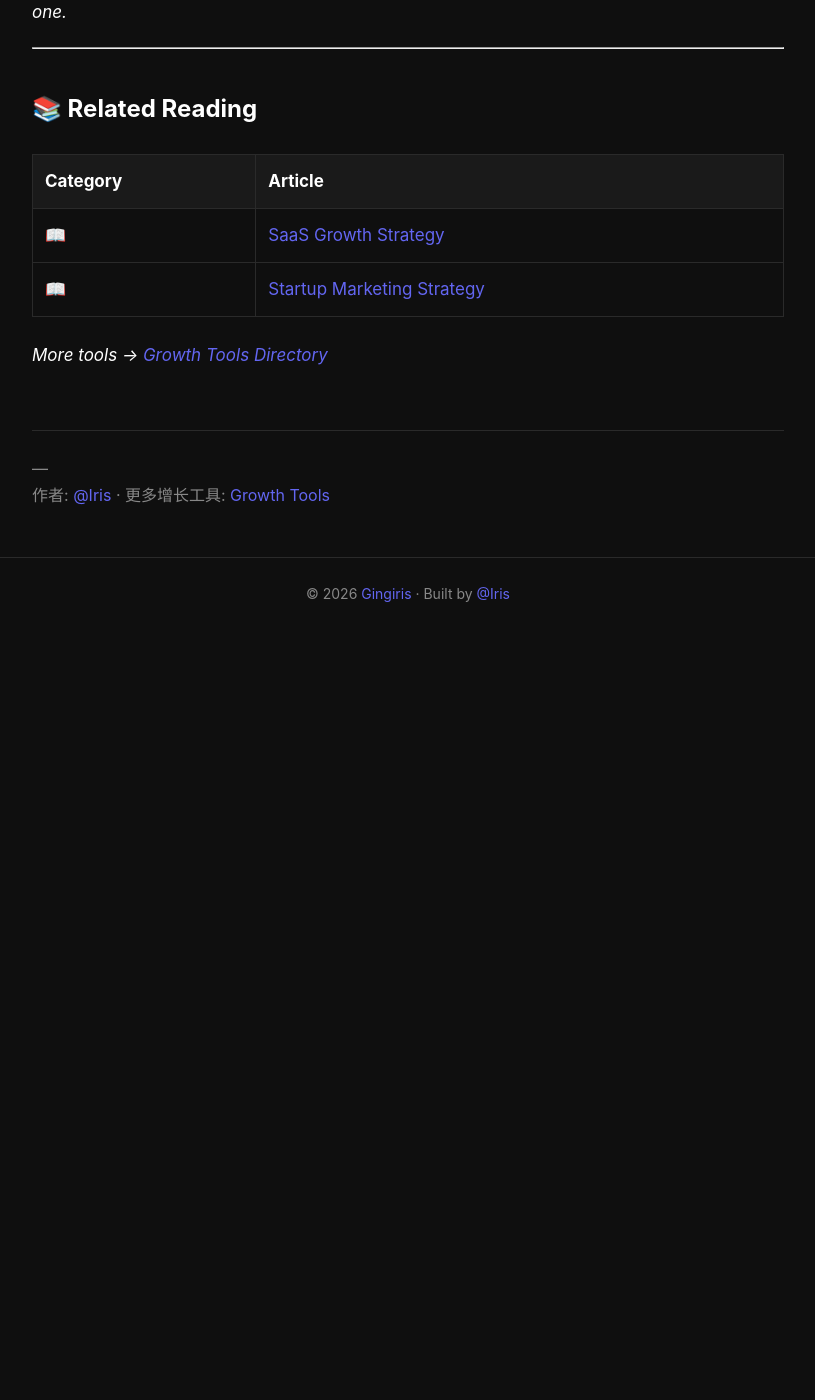
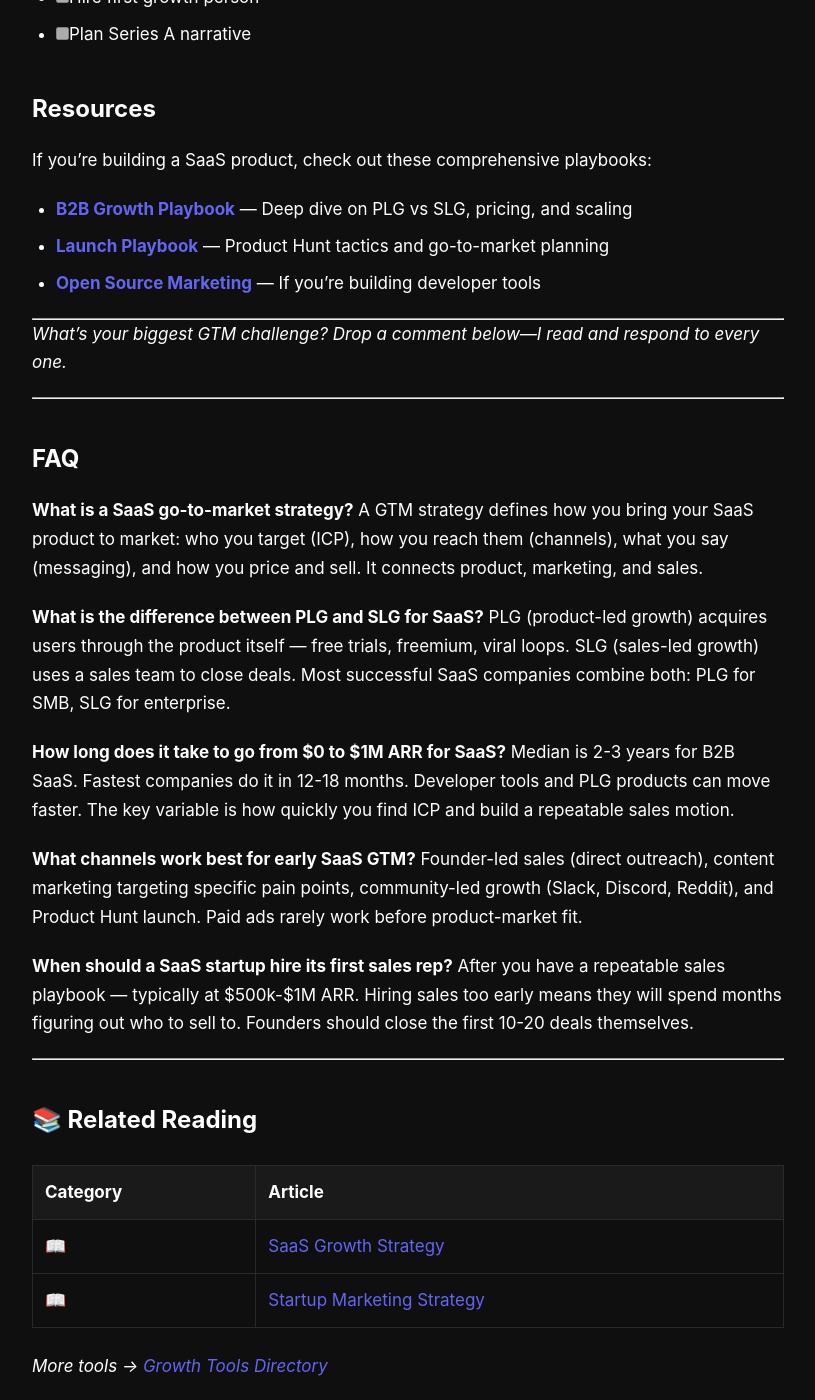
Before and after one commit to Gingiris/growth-tools, a Jekyll site: the page built from _posts/2026-03-27-saas-gotomarket-strategy-the-complete-framework-from-0-to-10m-arr.md, in a window 1280 px wide and 1400 px high, scrolled down 7779 px. Shown: the whole window, without its empty margins (232-1047 px from the left). Built offline with Jekyll 4.4.1, drawn with Linux system fonts in a browser that asks for light colours; before the commit the page ends 8409 px from its top, so only the background shows below that; some of the changed text lies outside the part shown.

Commit message:
seo: add FAQ section and frontmatter schema to 2026-03-27-saas-gotomarket-strategy-the-complete-framework-from-0-to-10m-arr.md

```diff
--- a/_posts/2026-03-27-saas-gotomarket-strategy-the-complete-framework-from-0-to-10m-arr.md
+++ b/_posts/2026-03-27-saas-gotomarket-strategy-the-complete-framework-from-0-to-10m-arr.md
@@ -5,7 +5,29 @@ date: 2026-03-27
 canonical_url: https://gingiris.github.io/growth-tools/blog/2026/03/saas-gotomarket-strategy-the-complete-framework-from-0-to-10m-arr/
 image: "https://gingiris.github.io/growth-tools/assets/images/blog-saas-gtm.jpg"
 description: "The complete SaaS go-to-market framework from $0 to $10M ARR. ICP definition, pricing, distribution channels, and growth loops from real experience."
+faq:
+  - q: "What is a SaaS go-to-market strategy?"
+    a: "A GTM strategy defines how you bring your SaaS product to market: who you target (ICP), how you reach them (channels), what you say (messaging), and how you price and sell. It connects product, marketing, and sales."
+  - q: "What is the difference between PLG and SLG for SaaS?"
+    a: "PLG (product-led growth) acquires users through the product itself — free trials, freemium, viral loops. SLG (sales-led growth) uses a sales team to close deals. Most successful SaaS companies combine both: PLG for SMB, SLG for enterprise."
+  - q: "How long does it take to go from $0 to $1M ARR for SaaS?"
+    a: "Median is 2-3 years for B2B SaaS. Fastest companies do it in 12-18 months. Developer tools and PLG products can move faster. The key variable is how quickly you find ICP and build a repeatable sales motion."
+  - q: "What channels work best for early SaaS GTM?"
+    a: "Founder-led sales (direct outreach), content marketing targeting specific pain points, community-led growth (Slack, Discord, Reddit), and Product Hunt launch. Paid ads rarely work before product-market fit."
+  - q: "When should a SaaS startup hire its first sales rep?"
+    a: "After you have a repeatable sales playbook — typically at $500k-$1M ARR. Hiring sales too early means they will spend months figuring out who to sell to. Founders should close the first 10-20 deals themselves."
 ---
+## TL;DR
+
+- Most SaaS founders over-invest in product and under-invest in go-to-market strategy
+- Start with PLG (product-led growth) unless your ACV is above $15K/year
+- ICP definition is the most important GTM decision you'll make — get it wrong and nothing else works
+- Founder-led sales until $500K–$1M ARR, then hire your first sales rep
+- Content + community are the only scalable low-CAC channels before product-market fit
+- HeyGen hit $35M ARR in 2 years using PLG + viral distribution — the playbook is repeatable
+
+---
+
 Most SaaS founders obsess over product features while neglecting go-to-market strategy. The result? Great products that nobody knows about.
 
 After helping AFFiNE grow to 60K+ GitHub stars and advising dozens of SaaS startups, I've identified the patterns that separate successful launches from failed ones.
@@ -227,6 +249,25 @@ If you're building a SaaS product, check out these comprehensive playbooks:
 
 ---
 
+## FAQ
+
+**What is a SaaS go-to-market strategy?**
+A GTM strategy defines how you bring your SaaS product to market: who you target (ICP), how you reach them (channels), what you say (messaging), and how you price and sell. It connects product, marketing, and sales.
+
+**What is the difference between PLG and SLG for SaaS?**
+PLG (product-led growth) acquires users through the product itself — free trials, freemium, viral loops. SLG (sales-led growth) uses a sales team to close deals. Most successful SaaS companies combine both: PLG for SMB, SLG for enterprise.
+
+**How long does it take to go from $0 to $1M ARR for SaaS?**
+Median is 2-3 years for B2B SaaS. Fastest companies do it in 12-18 months. Developer tools and PLG products can move faster. The key variable is how quickly you find ICP and build a repeatable sales motion.
+
+**What channels work best for early SaaS GTM?**
+Founder-led sales (direct outreach), content marketing targeting specific pain points, community-led growth (Slack, Discord, Reddit), and Product Hunt launch. Paid ads rarely work before product-market fit.
+
+**When should a SaaS startup hire its first sales rep?**
+After you have a repeatable sales playbook — typically at $500k-$1M ARR. Hiring sales too early means they will spend months figuring out who to sell to. Founders should close the first 10-20 deals themselves.
+
+---
+
 ## 📚 Related Reading
 
 | Category | Article |
```
